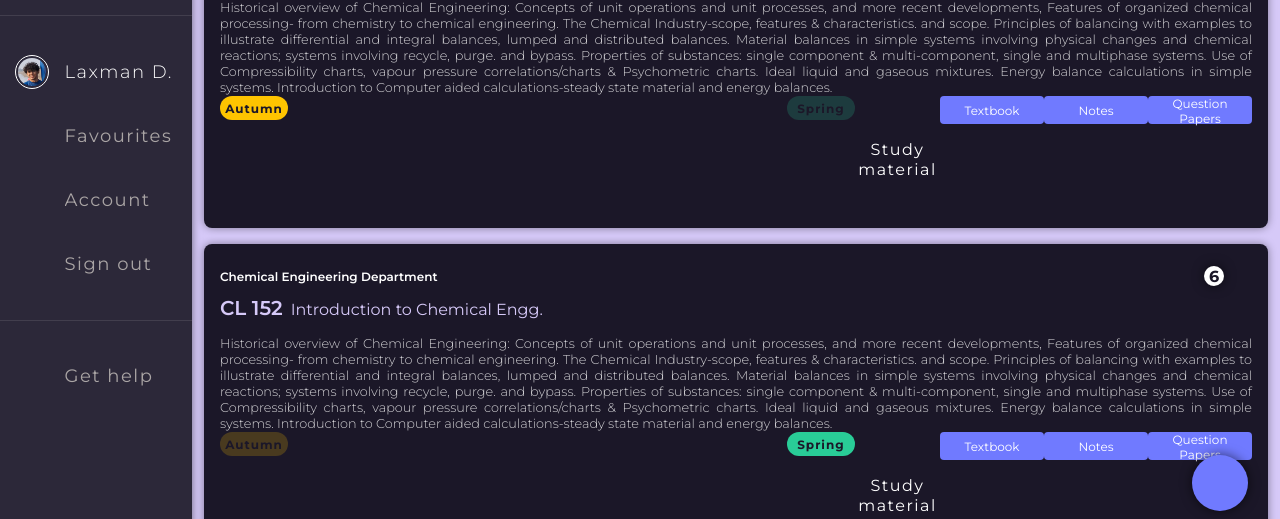
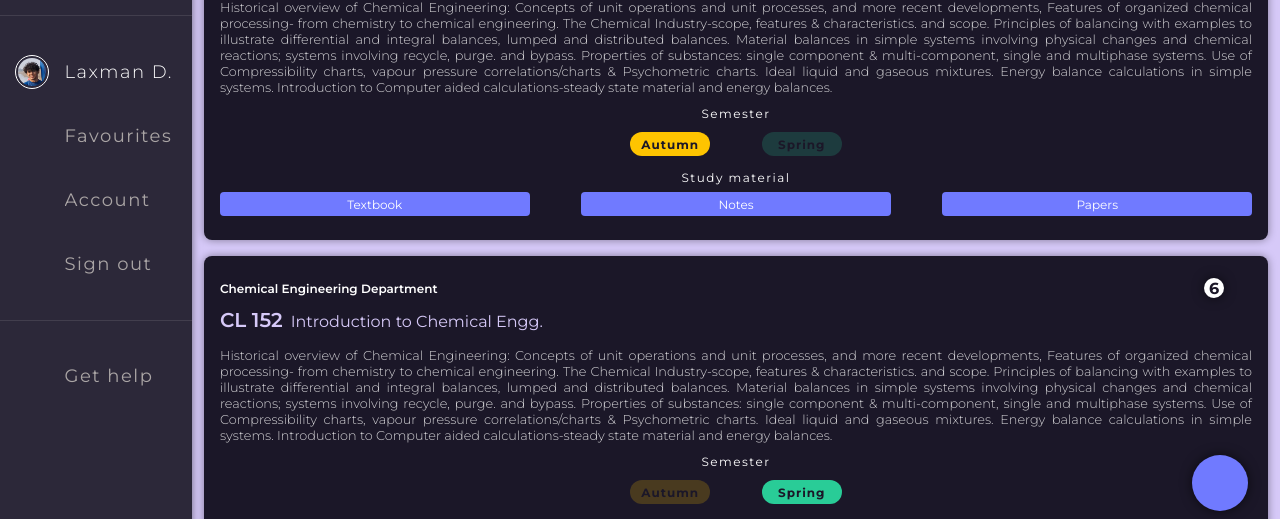
Before and after one commit to DevCom-IITB/ResoBin, a React (Create React App) app: page /dashboard in a window 1280 px wide. Shown: the part 265-784 px from the top of the page. Built offline with nearby package versions, Linux system fonts and the light colour scheme; some icons are missing.

Commit message:
📦 NEW: Add footer icons

```diff
--- a/src/components/courses/item/RightSection.jsx
+++ b/src/components/courses/item/RightSection.jsx
@@ -2,15 +2,17 @@ import { ButtonSquare } from 'components/shared'
 import styled from 'styled-components'
 
 const Container = styled.div`
-  display: flex;
+  display: block;
   min-width: 11.5rem;
   text-align: center;
 `
 
-const Semester = styled.div`
+const Group = styled.div`
+  display: flex;
+  align-items: center;
+  justify-content: center;
+  gap: 5%;
   width: 100%;
-  display: flex;
-  justify-content: space-between;
 `
 
 const Pil = styled.h1`
@@ -22,17 +24,18 @@ const Pil = styled.h1`
   font-weight: 700;
   letter-spacing: 1px;
 
-  width: 4.25rem;
+  width: 5rem;
   height: 1.5rem;
   border-radius: 100px;
+  margin: 0.25rem 0;
   color: ${({ theme }) => theme.darksecondary};
   opacity: ${({ active }) => (active ? '100%' : '20%')};
 `
 
 const Title = styled.h1`
-  margin: 2.75rem 0 1.5rem;
+  margin: 0.5rem 0 0.25rem;
   font-weight: 400;
-  font-size: 1rem;
+  font-size: 0.75rem;
   line-height: 20px;
   letter-spacing: 1.5px;
   color: ${({ theme }) => theme.textColor};
@@ -44,23 +47,25 @@ const Spring = { backgroundColor: '#29cc97' }
 
 const buttonStyle = {
   fontSize: '0.75rem',
-  width: '9rem',
-  height: '1.75rem',
+  width: '100%',
+  height: '1.5rem',
 }
 
 const CourseItem = ({ data }) => {
   return (
     <Container>
-      <Semester>
+      <Title>Semester</Title>
+      <Group>
         <Pil active={data.Semester.includes('Autumn')} style={Autumn}>
           Autumn
         </Pil>
         <Pil active={data.Semester.includes('Spring')} style={Spring}>
           Spring
         </Pil>
-      </Semester>
+      </Group>
+
       <Title>Study material</Title>
-
+      <Group>
         <ButtonSquare type="button" style={buttonStyle}>
           Textbook
         </ButtonSquare>
@@ -68,8 +73,9 @@ const CourseItem = ({ data }) => {
           Notes
         </ButtonSquare>
         <ButtonSquare type="button" style={buttonStyle}>
-        Question Papers
+          Papers
         </ButtonSquare>
+      </Group>
     </Container>
   )
 }
--- a/src/components/shared/ButtonSquare.jsx
+++ b/src/components/shared/ButtonSquare.jsx
@@ -5,7 +5,7 @@ const ButtonSquare = styled.button`
   display: block;
   height: 2.5rem;
   padding: 0 20px;
-  margin: 0 0 1.5rem;
+  /* margin: 0 0 1.5rem; */
 
   cursor: pointer;
   background-color: ${({ theme }) => theme.logo};
```
Lines whose indentation alone changed are shown as unchanged.
